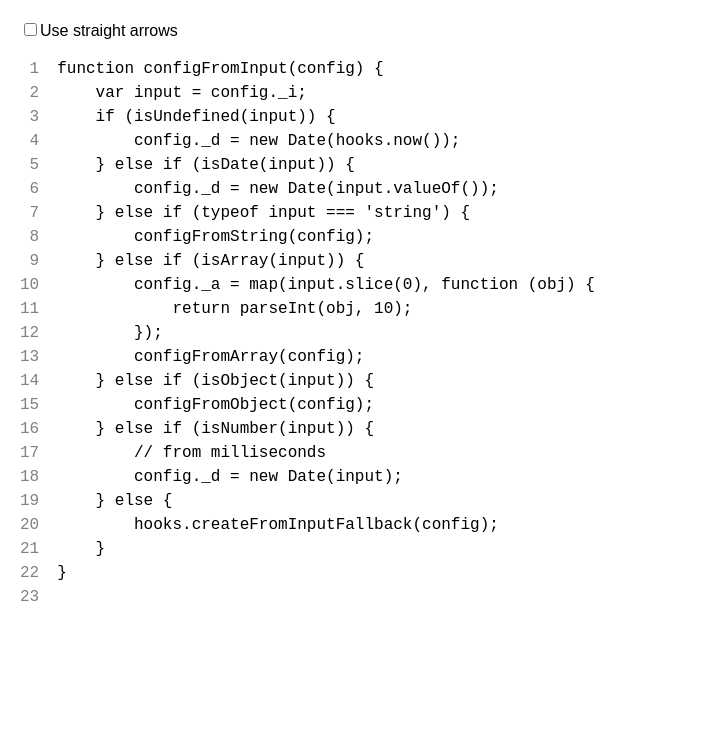
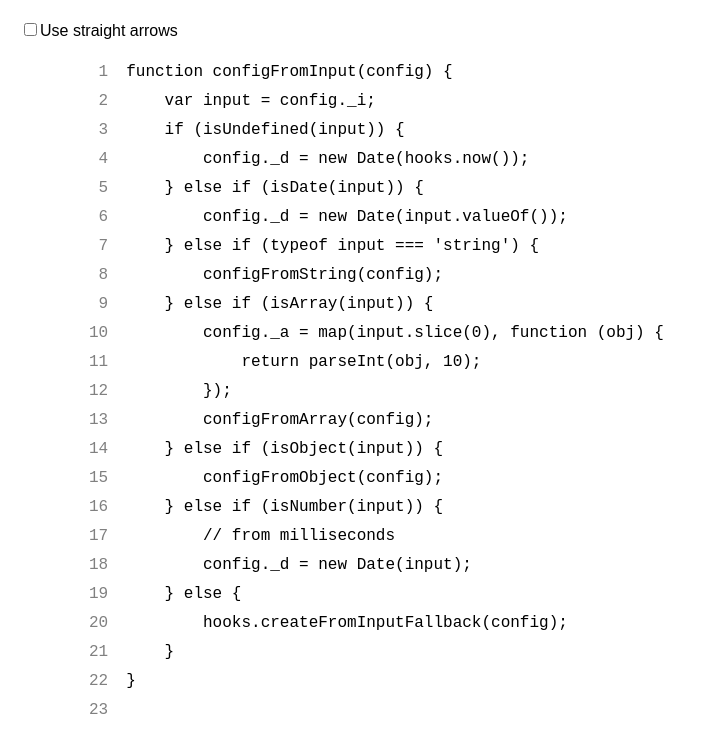
Before and after one commit to CodeReadingClubs/annotation-tool, a React (Vite) app: page / in a window 1280 px wide. Shown: the top 752 px of the page, without its empty margins (0-705 px from the left). Built offline with nearby package versions, Linux system fonts and the light colour scheme.

Commit message:
Add line number annotations (I should rename existing lines to arrows)
There are some fancy complicated css selectors for this

```diff
--- a/src/App.tsx
+++ b/src/App.tsx
@@ -7,7 +7,7 @@ import { Popover } from './components/Popover'
 import useLines from './hooks/useLines'
 import useTextSelection from './hooks/useTextSelection'
 import { Line, Marker, Point, Selection } from './types'
-import { pointFromEvent } from './util'
+import { pointFromEvent, toggleSetMember } from './util'
 
 const code = `function configFromInput(config) {
     var input = config._i;
@@ -44,6 +44,9 @@ export default function App() {
     line: Line
     point: Point
   } | null>(null)
+  const [lineAnnotations, setLineAnnotations] = React.useState<
+    Map<number, Set<string>>
+  >(new Map())
 
   const {
     lines,
@@ -82,6 +85,16 @@ export default function App() {
     setSelectedLine(null)
   }
 
+  const toggleLineAnnotation = (line: number, color: string) => {
+    const annotationsForLine = lineAnnotations.get(line)
+    const newAnnotations = new Map(lineAnnotations)
+    newAnnotations.set(
+      line,
+      toggleSetMember(lineAnnotations.get(line) ?? new Set(), color),
+    )
+    setLineAnnotations(newAnnotations)
+  }
+
   return (
     <div>
       <div>
@@ -94,7 +107,11 @@ export default function App() {
         <label htmlFor='straight-arrows'>Use straight arrows</label>
       </div>
       <div className='container' ref={containerRef}>
-        <Code code={code} />
+        <Code
+          code={code}
+          annotations={lineAnnotations}
+          toggleAnnotation={toggleLineAnnotation}
+        />
         <svg
           style={{
             pointerEvents: currentlyDragging ? 'auto' : 'none',
--- a/src/components/Code.tsx
+++ b/src/components/Code.tsx
@@ -1,12 +1,23 @@
 import React, { Fragment } from 'react'
+import colors from '../colors'
 
-export default function Code({ code }: { code: string }) {
+type Props = {
+  code: string
+  annotations: Map<number, Set<string>>
+  toggleAnnotation: (lineNumber: number, color: string) => void
+}
+
+export default function Code({ code, annotations, toggleAnnotation }: Props) {
   const lines = code.split('\n')
 
   return (
     <div className='code-container'>
       {lines.map((line, index) => (
         <Fragment key={index}>
+          <Annotations
+            annotations={annotations.get(index + 1) ?? new Set()}
+            toggleAnnotation={(color) => toggleAnnotation(index + 1, color)}
+          />
           <span className='line-number'>{index + 1}</span>
           <pre className='code-line'>{line}</pre>
         </Fragment>
@@ -14,3 +25,25 @@ export default function Code({ code }: { code: string }) {
     </div>
   )
 }
+
+function Annotations({
+  annotations,
+  toggleAnnotation,
+}: {
+  annotations: Set<string>
+  toggleAnnotation: (color: string) => void
+}) {
+  return (
+    <div className='line-annotations'>
+      {colors.slice(0, 3).map((color) => (
+        <button
+          onClick={() => toggleAnnotation(color)}
+          className={`color-button ${
+            annotations.has(color) ? 'color-button--active' : ''
+          }`}
+          style={{ '--color': color } as React.CSSProperties}
+        ></button>
+      ))}
+    </div>
+  )
+}
--- a/src/index.css
+++ b/src/index.css
@@ -65,16 +65,31 @@ body {
 
 .code-container {
   display: grid;
-  grid-template-columns: auto 1fr;
-  align-items: baseline;
+  grid-template-columns: auto auto 1fr;
+  align-items: center;
   font-family: 'Roboto Mono', monospace;
-  column-gap: 18px;
   row-gap: 6px;
 }
 
 .line-number {
   color: gray;
   text-align: right;
+  margin-right: 18px;
+  margin-left: 6px;
+}
+
+.line-annotations:not(:hover) .color-button:not(.color-button--active) {
+  opacity: 0;
+}
+
+.line-annotations:hover .color-button:not(.color-button--active):not(:hover) {
+  opacity: 0.5;
+}
+
+.line-annotations .color-button {
+  border-radius: 1000px;
+  width: 15px;
+  height: 15px;
 }
 
 pre {
--- a/src/util.ts
+++ b/src/util.ts
@@ -49,3 +49,13 @@ export function pointFromEvent(event: MouseEvent, container: HTMLElement) {
     y: event.clientY - containerRect.top,
   }
 }
+
+export function toggleSetMember<T>(set: Set<T>, member: T): Set<T> {
+  const newSet = new Set(set)
+  if (set.has(member)) {
+    newSet.delete(member)
+  } else {
+    newSet.add(member)
+  }
+  return newSet
+}
```
